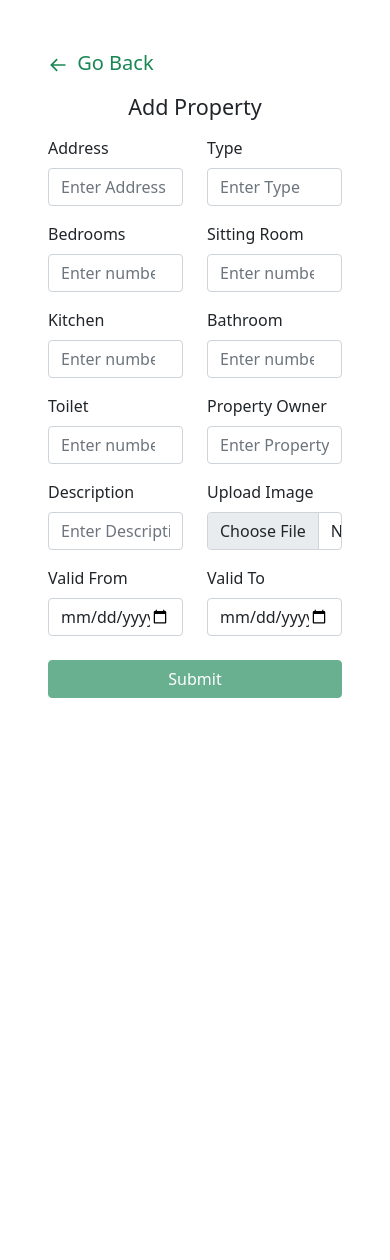
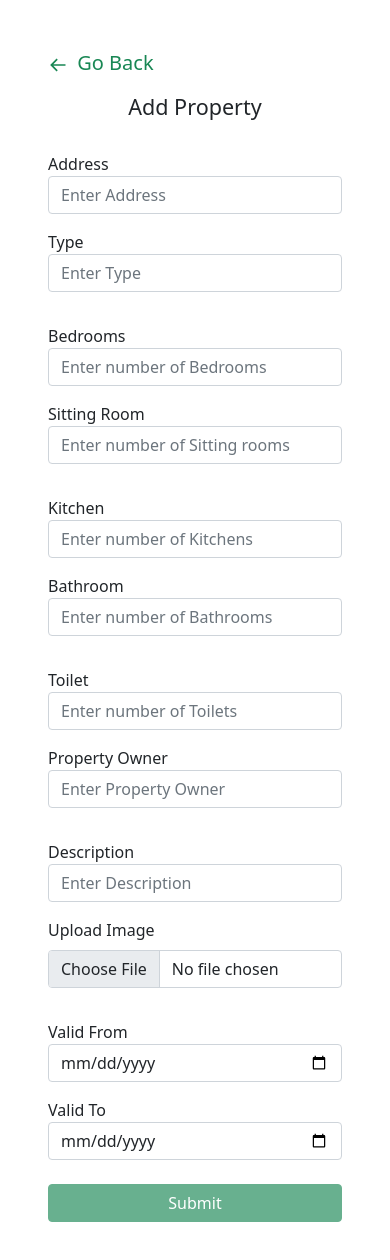
Before and after one commit to cddunni/Lekki-Project-Phase2-property-app, a React (Create React App) app in the folder lpp2-property-app/: page /add-property in a window 390 px wide. Shown: the top 1260 px of the page. Before the commit the page ends 844 px from the top, so only its background shows below. Built offline with nearby package versions, Linux system fonts and the light colour scheme; no server answers.

Commit message:
fixed responsiveness for add property page

```diff
--- a/lpp2-property-app/src/components/Input.js
+++ b/lpp2-property-app/src/components/Input.js
@@ -1,21 +1,24 @@
 import React from 'react'
 
-const InputField = ({label, showLabel=false, onChange, inputStyle, type, placeholder, isRequired=false, value, name}) => {
+const InputField = ({label, showLabel=false, onChange, inputStyle, type, placeholder, isRequired=false, value, name, others}) => {
 
     return (
-        <div className='w-50'>
+      // <div className='row'>
+        <div className='col-md-6 col-12 mt-3'>
             {
-            showLabel && <label className="mb-2 text-sm font-medium">{label}</label>}
+            showLabel && <label className="text-sm font-medium">{label}</label>}
             <input
                 type={type}
                 className={`form-control ${inputStyle}`}
                 placeholder={placeholder}
                 required={isRequired}
                 value={value}
+                {...others}
                 name={name}
                 onChange={onChange}
               />
         </div>
+      // </div>
     )
   }
 
--- a/lpp2-property-app/src/pages/AddProperty.js
+++ b/lpp2-property-app/src/pages/AddProperty.js
@@ -2,11 +2,13 @@ import React, {useState, useEffect} from 'react'
 import Button from '../components/Button'
 import InputField from '../components/Input'
 import UploadService from '../services/upload'
+import { useForm } from "react-hook-form";
 import toast, { Toaster } from 'react-hot-toast';
 import PropertyService from '../services/property'
 import {BiArrowBack} from 'react-icons/bi'
 const AddProperty = () => {
   // eslint-disable-next-line no-unused-vars
+  const { register, handleSubmit, formState: { errors } } = useForm();
   const [response, setResponse] = useState([]);
   const [formData, setFormData] = useState({
     address: '',
@@ -64,6 +66,9 @@ const AddProperty = () => {
       !formData.address || !formData.bathroom || !formData.bedroom || !formData.description || !formData.images || !formData.kitchen || !formData.propertyOwner || !formData.sittingRoom || !formData.type || !formData.validFrom || !formData.validTo || !formData.toilet
     )
   }
+  const onSubmit =(data) => {
+    console.log(data)
+  }
   useEffect(() => {console.log(formData)}, [formData])
   return (
     <div className='container p-5'>
@@ -71,7 +76,7 @@ const AddProperty = () => {
       <BiArrowBack className='me-1'/> Go Back
     </a>
       <h4 className='text-center mt-3'>Add Property</h4>
-      <form onSubmit={addProperty}>
+      <form onSubmit={handleSubmit(onSubmit)}>
         <div className='row mt-3'>
           <InputField
             type="text"
@@ -80,6 +85,7 @@ const AddProperty = () => {
             name="address"
             value={formData.address}
             onChange={handleChange}
+            others={register("address")}
             showLabel
             />
           <InputField
@@ -89,6 +95,7 @@ const AddProperty = () => {
             name="type"
             onChange={handleChange}
             value={formData.typeProperty}
+            others={register("type")}
             showLabel
           />
         </div>
@@ -99,6 +106,7 @@ const AddProperty = () => {
             value={formData.bedroom}
             name="bedroom"
             onChange={handleChange}
+            others={register("bedroom")}
             label="Bedrooms"
             showLabel
           />
@@ -108,6 +116,7 @@ const AddProperty = () => {
             value={formData.sittingRoom}
             name="sittingRoom"
             onChange={handleChange}
+            others={register("sittingRoom")}
             label="Sitting Room"
             showLabel
           />
@@ -119,6 +128,7 @@ const AddProperty = () => {
             value={formData.kitchen}
             name="kitchen"
             onChange={handleChange}
+            others={register("kitchen")}
             label="Kitchen"
             showLabel
           />
@@ -128,6 +138,7 @@ const AddProperty = () => {
             value={formData.bathroom}
             name="bathroom"
             onChange={handleChange}
+            others={register("bathroom")}
             label="Bathroom"
             showLabel
           />
@@ -139,6 +150,7 @@ const AddProperty = () => {
             placeholder="Enter number of Toilets"
             onChange={handleChange}
             value={formData.toilet}
+            others={register("toilet")}
             label="Toilet"
             showLabel
             />
@@ -148,6 +160,7 @@ const AddProperty = () => {
             name="propertyOwner"
             value={formData.propertyOwner}
             onChange={handleChange}
+            others={register("propertyOwner")}
             placeholder="Enter Property Owner"
             showLabel
           />
@@ -159,12 +172,13 @@ const AddProperty = () => {
             value={formData.description}
             name="description"
             onChange={handleChange}
+            others={register("description")}
             label="Description"
             showLabel
             />
-            <div className='w-50'>
+            <div className='col-md-6 col-12 mt-3'>
               <label className="mb-2 text-sm font-medium">Upload Image</label>
-              <input type="file" className='form-control' onChange={(e) => uploadFile(e)} />
+              <input type="file" name="images" className='form-control' onChange={(e) => uploadFile(e)} {...register("images")} />
             </div>
         </div>
         <div className='row mt-3'>
@@ -174,6 +188,7 @@ const AddProperty = () => {
             name="validFrom"
             label="Valid From"
             placeholder=""
+            others={register("validFrom")}
             onChange={handleChange}
             showLabel
           />
@@ -181,6 +196,7 @@ const AddProperty = () => {
             type="date"
             name="validTo"
             value={formData.validTo}
+            others={register("validTo")}
             label="Valid To"
             onChange={handleChange}
             showLabel
@@ -190,7 +206,7 @@ const AddProperty = () => {
           <Button
             btnText="Submit"
             btnStyle="col-12 col-md-6"
-            onClick={addProperty}
+            // onClick={addProperty}
             isDisabled={disableButton()}
           />
         </div>
```
